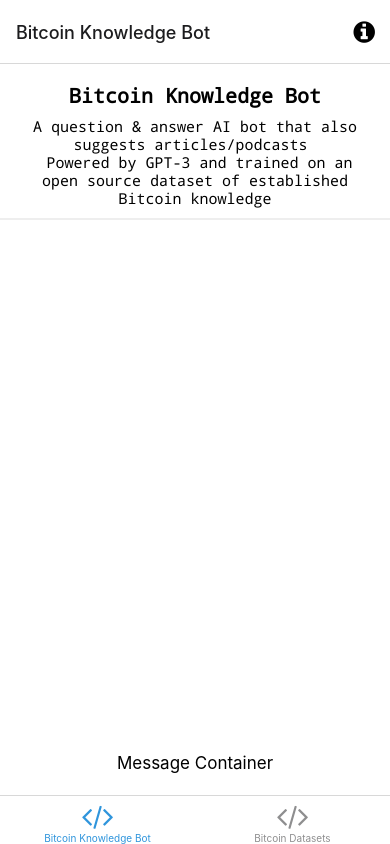
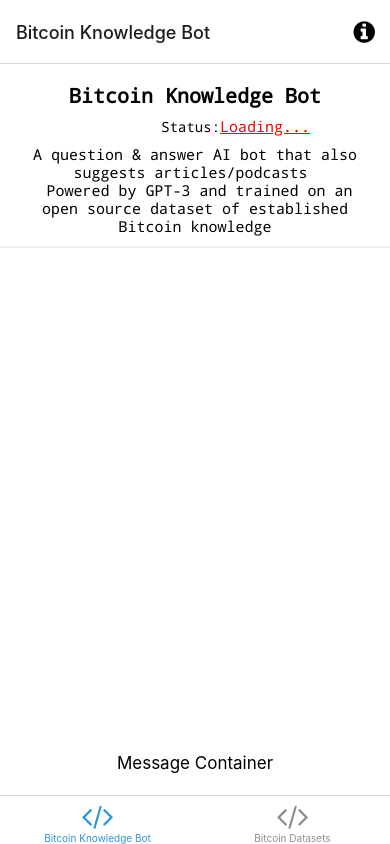
Before and after one commit to bitcoin-knowledge/Frontend, a React Native app: screen /TabOne in a window 390 px wide. Built offline with nearby package versions, Linux system fonts and the light colour scheme; no server answers; what expo-linking would draw is missing.

Commit message:
Added bot status in header

```diff
--- a/package.json
+++ b/package.json
@@ -19,6 +19,7 @@
     "@react-navigation/bottom-tabs": "^6.0.5",
     "@react-navigation/native": "^6.0.2",
     "@react-navigation/native-stack": "^6.1.0",
+    "axios": "^0.25.0",
     "expo": "~44.0.0",
     "expo-asset": "~8.4.4",
     "expo-constants": "~13.0.0",
--- a/screens/TabOneScreen.tsx
+++ b/screens/TabOneScreen.tsx
@@ -1,15 +1,32 @@
 import { StyleSheet } from 'react-native';
+import axios from 'axios';
 import { MonoText } from '../components/StyledText';
 import EditScreenInfo from '../components/EditScreenInfo';
 import MessageWindow from '../components/MessageWindow';
 import { Text, View } from '../components/Themed';
 import { RootTabScreenProps } from '../types';
+import { useEffect, useState } from 'react';
 
 export default function TabOneScreen({ navigation }: RootTabScreenProps<'TabOne'>) {
+  const [botStatus, setBotStatus] = useState<string>('Loading...');
+  useEffect(() => {
+    axios.get("https://bitcoin-knowledge-bot.herokuapp.com/")
+    .then(response => {
+        setBotStatus(response.data)
+    })
+    .catch(error => {
+        console.log(error)
+    })
+},[]);
+
   return (
     <View style={styles.container}>
       <View style={styles.titleContainer}>
         <MonoText style={styles.title}>Bitcoin Knowledge Bot</MonoText>
+        <View style={styles.statusContainer}>
+            <MonoText>Status:</MonoText>
+            <MonoText style={botStatus === 'Loading...' ? styles.statusText : styles.statusTextConnected}>{botStatus}</MonoText>
+        </View>
         <MonoText style={styles.subTitle}>A question & answer AI bot that also suggests articles/podcasts <br/> Powered by GPT-3 and trained on an open source dataset of established Bitcoin knowledge</MonoText>
         <View style={styles.separator} lightColor="#eee" darkColor="rgba(255,255,255,0.1)" />
       </View>
@@ -29,14 +46,33 @@
     alignItems: 'center',
     justifyContent: 'center',
   },
+  statusContainer: {
+    width: '25%',
+    flex: 1,
+    flexDirection: 'row',
+    alignItems: 'center',
+    justifyContent: 'space-between',
+    padding: 10,
+  },
   title: {
     fontSize: 20,
     fontWeight: 'bold',
-    marginBottom: 10,
   },
   subTitle: {
     fontSize: 15,
     textAlign: 'center',
+  },
+  statusText: {
+    fontSize: 15,
+    textAlign: 'center',
+    color: 'red',
+    textDecorationLine: 'underline',
+  },
+  statusTextConnected: {
+    fontSize: 15,
+    textAlign: 'center',
+    textDecorationLine: 'underline',
+    color: '#39ff14',
   },
   separator: {
     marginVertical: 10,
```
Also changed, not shown: 1 other file (tests, documents, lock files or other folders).
